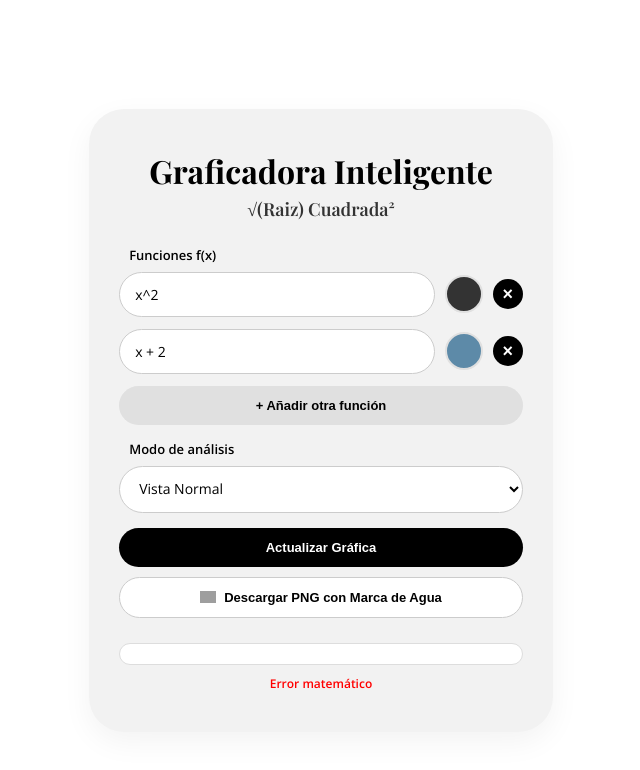
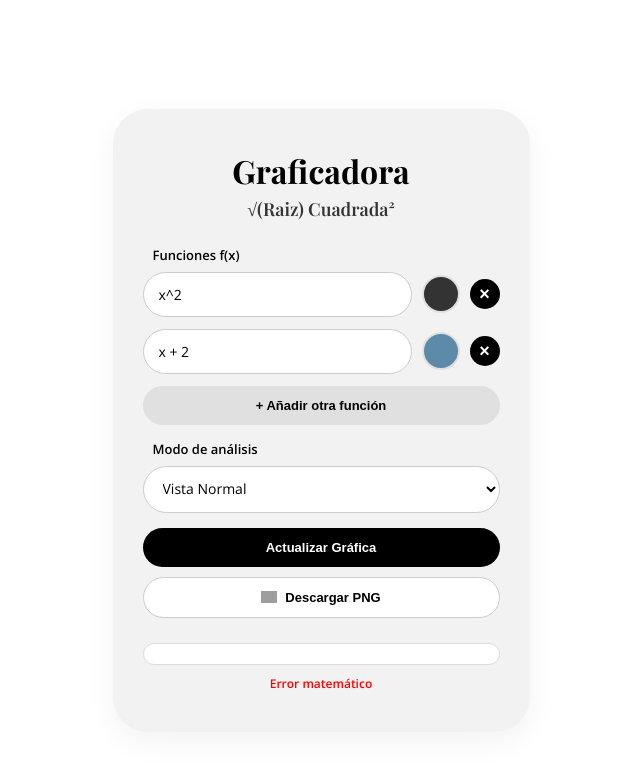
Before and after one commit to srodriguezrojas939/graficadora-web, a plain HTML site: page index.html in a window 1280 px wide. Shown: the whole page, without its empty margins (349-989 px from the left). Drawn offline with nearby package versions, Linux system fonts and the light colour scheme; grey boxes are pictures that could not be loaded.

Commit message:
Update header and button text in index.html

```diff
--- a/index.html
+++ b/index.html
@@ -99,7 +99,7 @@
 <div class="fade-in">
     <div class="calculadora-moderna">
         <div class="header-section">
-            <h1>Graficadora Inteligente</h1>
+            <h1>Graficadora </h1>
             <p>√(Raiz) Cuadrada²</p>
         </div>
 
@@ -122,7 +122,7 @@
             <button onclick="procesar()" class="boton-estilo boton-principal">Actualizar Gráfica</button>
             <button onclick="exportarImagen()" class="boton-estilo">
                 <img src="https://cdn-icons-png.flaticon.com/512/724/724933.png" width="16" style="margin-right:8px">
-                Descargar PNG con Marca de Agua
+                Descargar PNG
             </button>
         </div>
 
```
